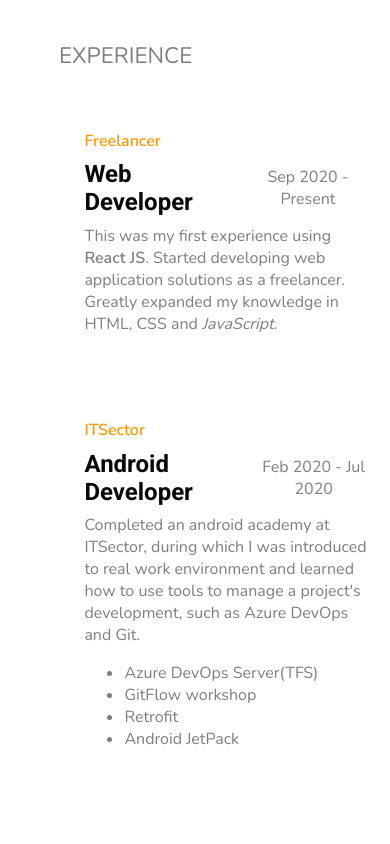
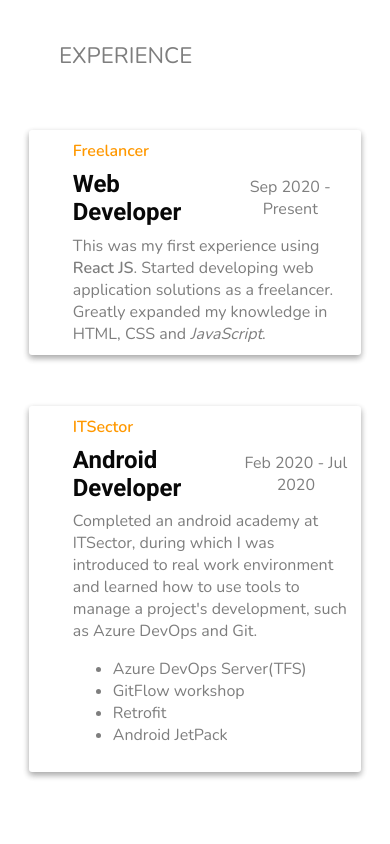
Before and after one commit to joaoarteiro/web-portfolio, a React (Create React App) app: page /experience in a window 390 px wide. Shown: the part 880-1724 px from the top of the page. Built offline with nearby package versions, Linux system fonts and the light colour scheme.

Commit message:
Added card appeareance to mobile version

```diff
--- a/src/App.css
+++ b/src/App.css
@@ -5,7 +5,7 @@
 }
 
 body {
-  background: linear-gradient(0deg, rgba(133, 133, 133, 0.606) 0%, rgba(255,255,255,1) 20%);
+  background: linear-gradient(0deg, rgba(94,94,94,0.6057773451177346) 0%, rgba(255,255,255,1) 20%);
 
 }
 
@@ -326,6 +326,36 @@ transition: .7s;
     font-size: 1.4em;
   }
 
+  .color-text {
+    margin-left: 4vh;
+    padding-bottom: 1vh;
+    padding-right: 2vh;
+    font-weight: 600;
+    font-family: 'Nunito', sans-serif;
+    text-align: left;
+    color: rgb(255, 152, 0);
+
+  }
+
+  .strong-title {
+    display: flex;
+    padding-bottom: 1vh;
+    align-items: center;
+    font-family: 'Roboto', sans-serif;
+    text-align: left;
+    font-size: 1.5em;
+    margin-left: 4vh;
+    color: rgb(8, 8, 8);
+  }
+
+  .description {
+  display: flexbox;
+  font-family: 'Nunito', sans-serif;
+  color: rgb(126, 126, 126);
+  text-align: left;
+  margin-left: 4vh;
+  }
+
   .title {
     font-size: 1.4rem;
     font-family: 'Nunito', sans-serif;
@@ -336,11 +366,13 @@ transition: .7s;
 
   .experience-container {
     display: flexbox;
-    width: 95%;
+    width: 80%;
     background: rgb(255, 255, 255);
-    margin-top: 6vh;
-    margin-right: 6vh;
+    margin: 6vh auto;
     justify-content: space-evenly;
+    padding: 10px;
+    border-radius: 3px;
+    box-shadow: 0 3px 6px rgba(0,0,0,0.16), 0 3px 6px rgba(0,0,0,0.23);
   }
 
   .nav-bar {
```
